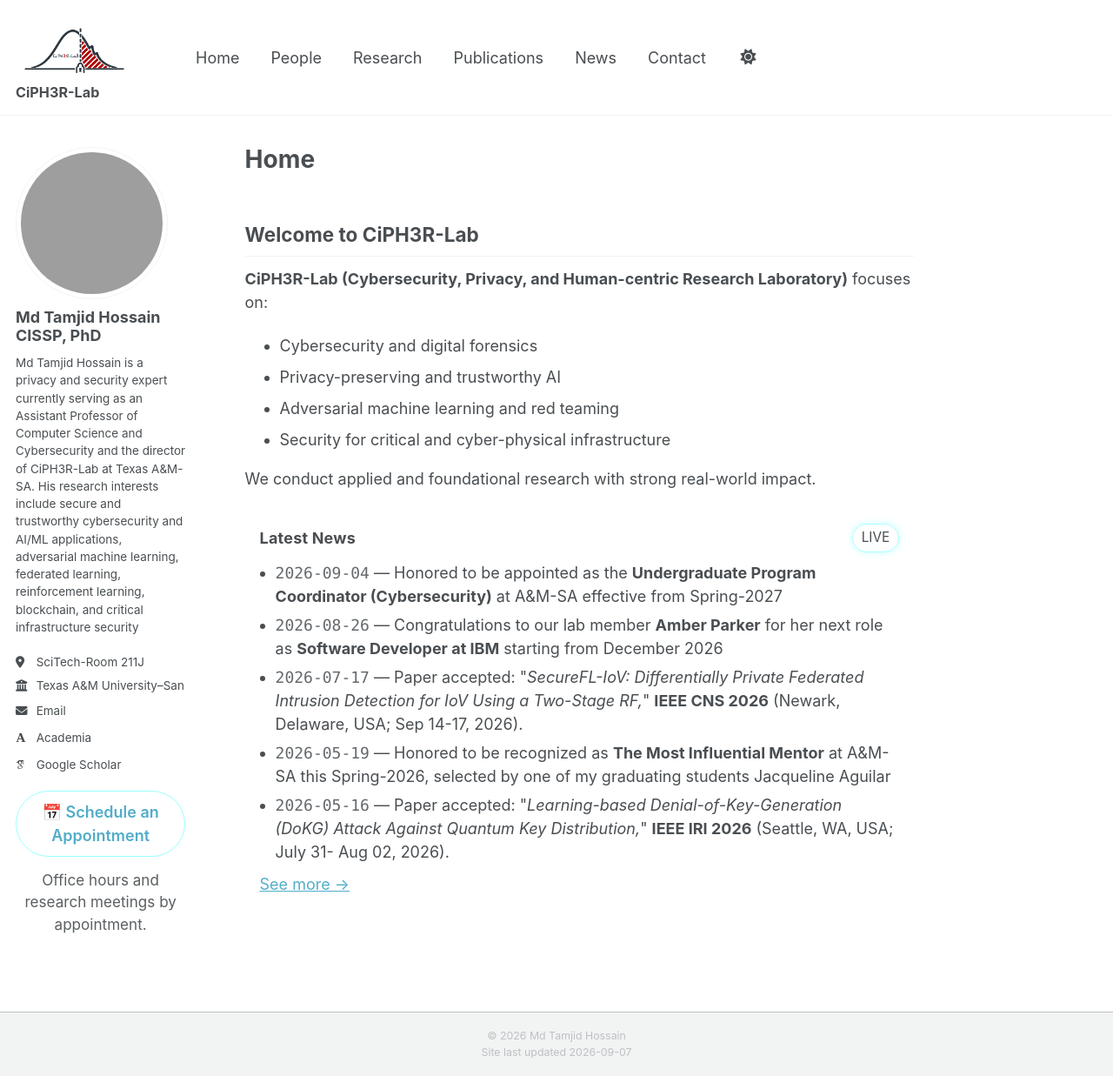
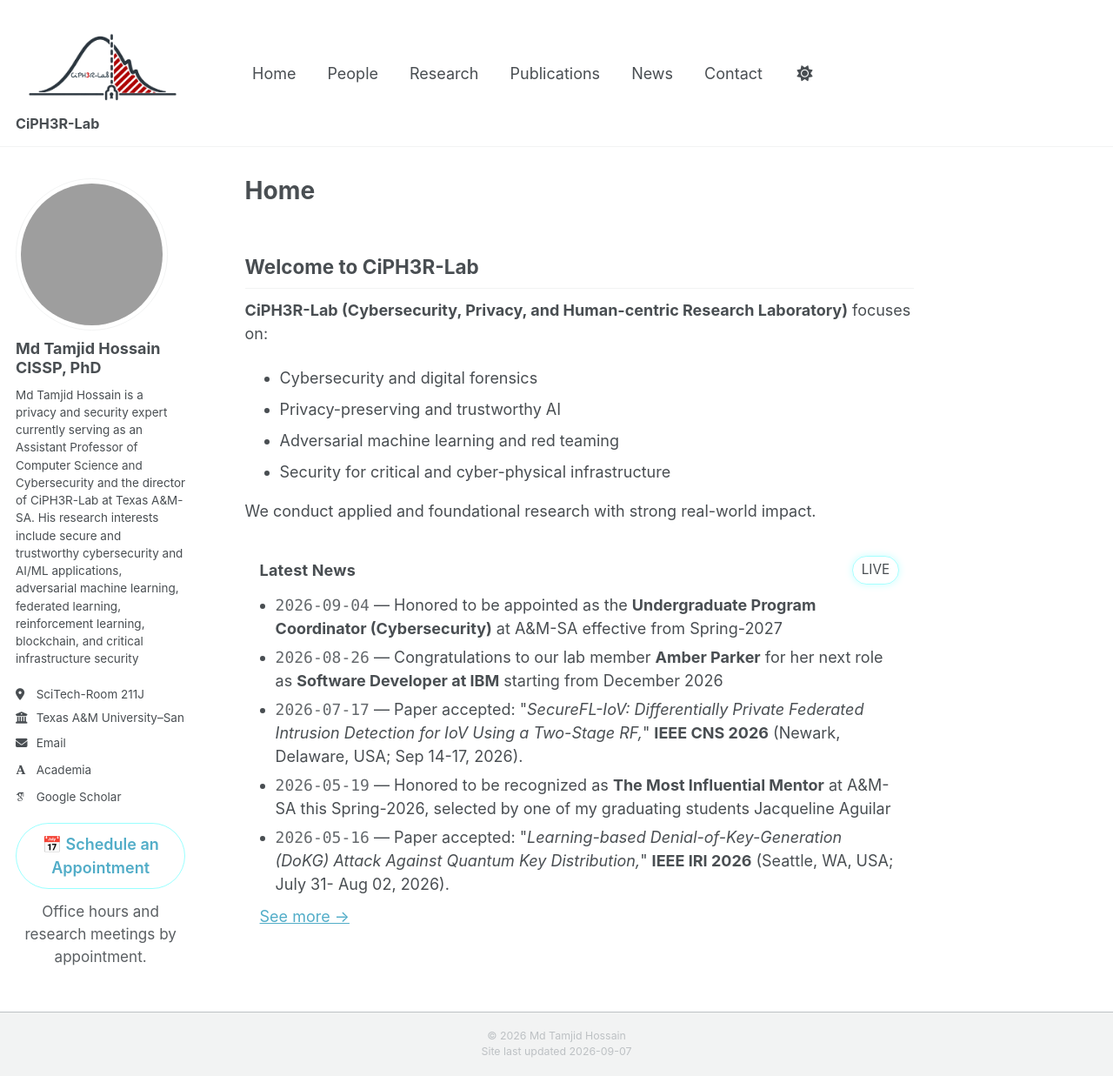
Before and after one commit to ciph3rLab/ciph3rLab.github.io, a Jekyll site: the page built from _pages/about.md, in a window 1280 px wide and 1237 px high. Shown: the whole window at 87% size. Built offline with Jekyll 4.4.1, drawn with Linux system fonts in a browser that asks for light colours; some web fonts are replaced; a script bundle is joined from its source files by our own code; library files that are not in the unit come from our copies.

Commit message:
Update main.scss

```diff
--- a/assets/css/main.scss
+++ b/assets/css/main.scss
@@ -54,7 +54,7 @@
 }
 
 .lab-logo {
-  width: 135px;
+  width: 200px;
   height: auto;
   display: block;
   margin-bottom: 3px;
```
